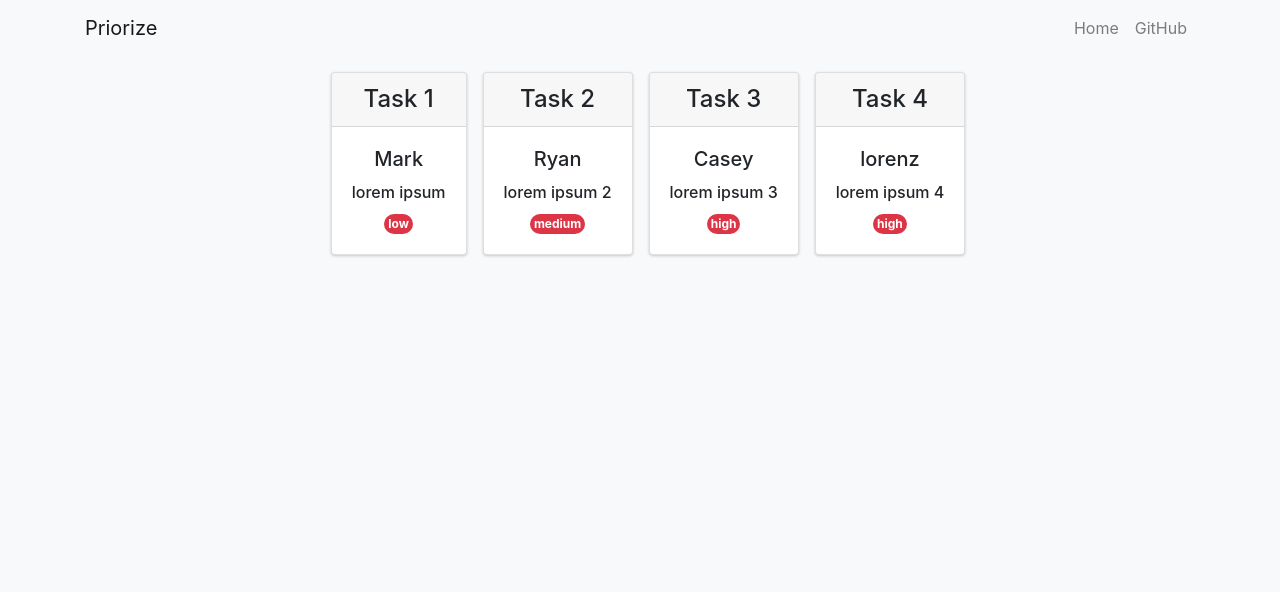
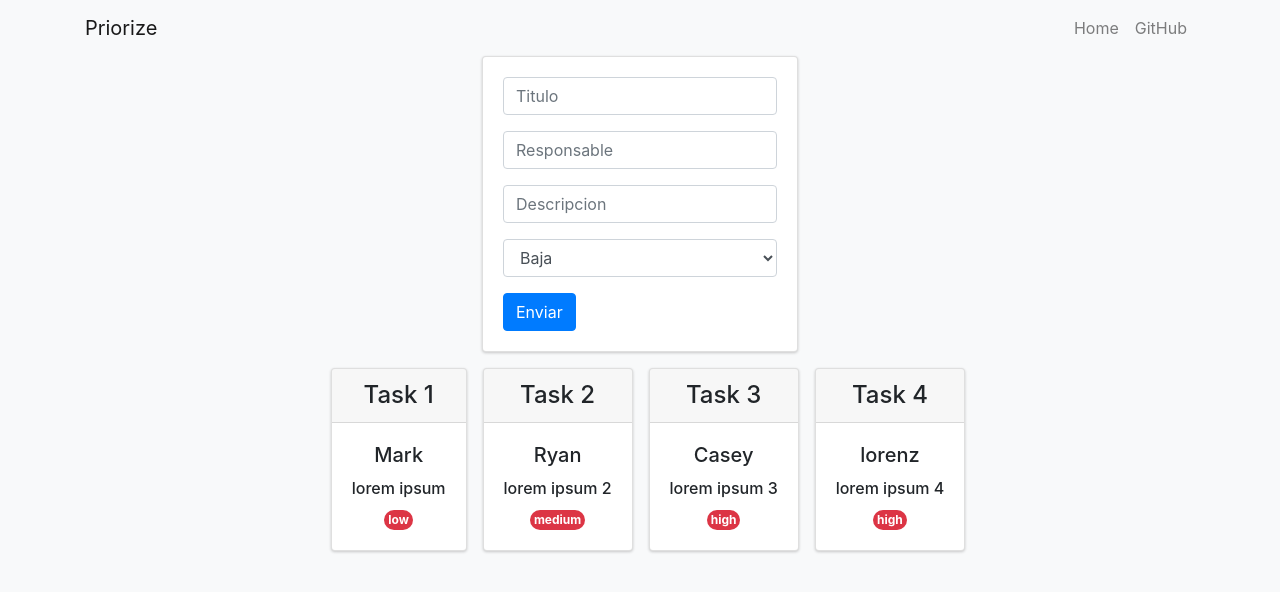
Before and after one commit to makinox/priorize, a React (Create React App) app: page / in a window 1280 px wide. Shown: the top 592 px of the page. Built offline with nearby package versions, Linux system fonts and the light colour scheme.

Commit message:
Form added

```diff
--- a/src/App.js
+++ b/src/App.js
@@ -1,7 +1,11 @@
 import React, { Component } from 'react';
 // import logo from './logo.svg';
 import './App.css';
+
+//components
 import Navbar from './components/navbar/navbar';
+import Form from './components/form/forms'
+//api
 import {task} from './db.json'
 console.log(task)
 
@@ -33,6 +37,9 @@ class App extends Component {
         </header>
         <div className="container">
           <div className="row justify-content-center">
+            <Form/>
+          </div>
+          <div className="row justify-content-center">
             {tareas}
           </div>
         </div>
--- /dev/null
+++ b/src/components/form/forms.js
@@ -0,0 +1,40 @@
+import React, { Component } from 'react'
+
+class Form extends Component {
+	constructor() {
+		super()
+		this.state = {
+			title: '',
+			responsible: '',
+			description: '',
+			priority: 'low'
+		}
+	}
+	render() {
+		return (
+			<div className="card">
+				<form action="" className="card-body">
+					<div className="form-group">
+						<input type="text" name="title" className="form-control" placeholder="Titulo"/>
+					</div>
+					<div className="form-group">
+						<input type="text" name="responsible" className="form-control" placeholder="Responsable"/>
+					</div>
+					<div className="form-group">
+						<input type="text" name="description" className="form-control" placeholder="Descripcion"/>
+					</div>
+					<div className="form-group">
+						<select name="priority" className="form-control">
+							<option value="low">Baja</option>
+							<option value="medium">Media</option>
+							<option value="high">Alta</option>
+						</select>
+					</div>
+					<button className="btn btn-primary" type="submit">Enviar</button>
+				</form>
+			</div>
+		)
+	}
+}
+
+export default Form;
```
